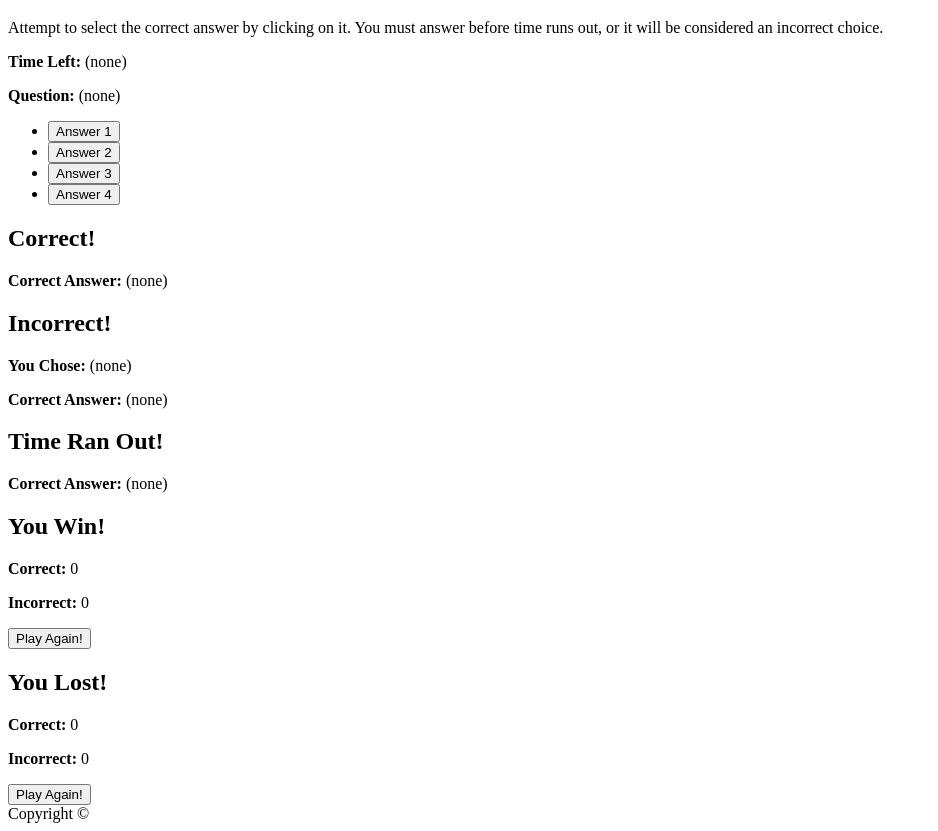
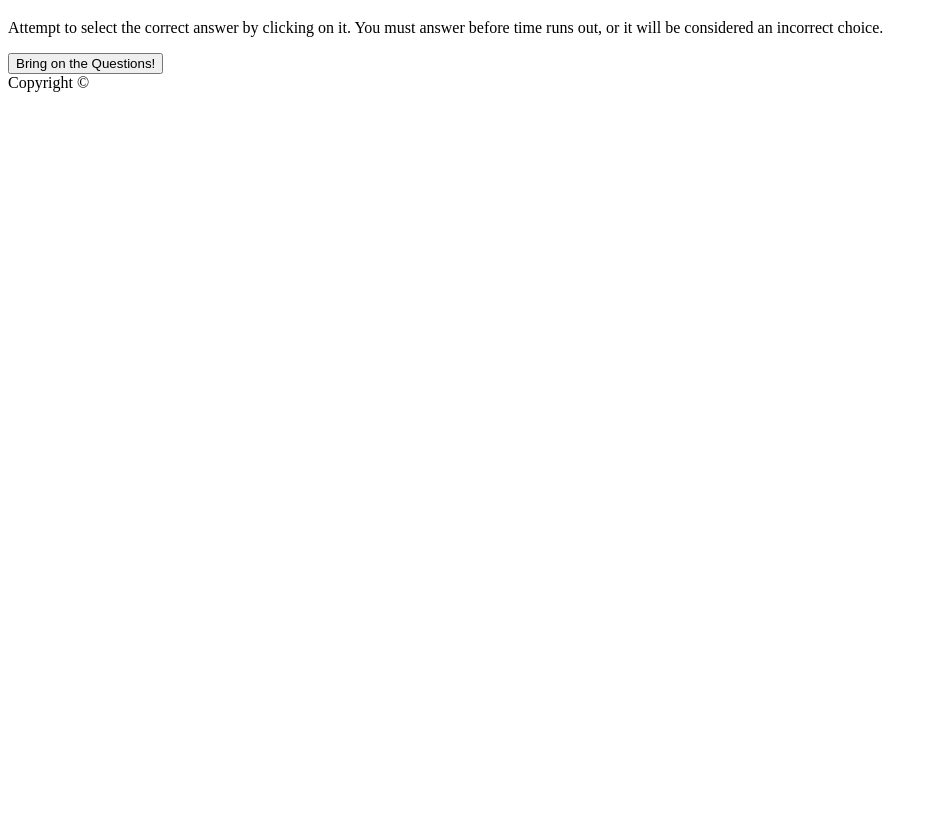
Before and after one commit to j-sea/TriviaGame, a plain HTML site: page index.html in a window 1280 px wide. Shown: the part 61-892 px from the top of the page, without its empty margins (0-938 px from the left). After the commit the page ends 800 px from the top, so only its background shows below. Drawn offline with nearby package versions, Linux system fonts and the light colour scheme.

Commit message:
Set up the engine methods and the game initializer. Added a start screen. Added a CSS class for hiding elements.

```diff
--- a/assets/css/style.css
+++ b/assets/css/style.css
@@ -0,0 +1,3 @@
+.hidden {
+    display: none;
+}
--- a/assets/scripts/game.js
+++ b/assets/scripts/game.js
@@ -1,10 +1,35 @@
+
+
+// Get references to all of our static HTML elements to save jQuery from selecting them each time
+const SCREEN = {
+    'start-screen': $('#start-screen'),
+    'game-screen': $('#game-screen'),
+    'correct-answer-screen': $('#correct-answer-screen'),
+    'incorrect-answer-screen': $('#incorrect-answer-screen'),
+    'time-ran-out-screen': $('#time-ran-out-screen'),
+    'win-summary-screen': $('#win-summary-screen'),
+    'lose-summary-screen': $('#lose-summary-screen'),
+}
 
 // Create an object to contain all of our game logic
 let game = {
 
     // Set up necessary variables to keep track of the game state
+    currentQuestions: [],
+    currentQuestionIndex: -1,
+    numberOfWins: 0,
+    numberOfLosses: 0,
+    timerIntervalID: undefined,
+    popupTimeoutID: undefined,
 
     // Initialize the Game (happens on page load)
+    initialize: function(){
+        console.log('initializing trivia game');
+
+        // Hide all of the sections except the start screen
+        $('section').addClass('hidden');
+        game.showScreen('start-screen');
+    },
 
     // Set up a new game
 
@@ -18,8 +43,70 @@ let game = {
 
     // Handle game completion
 
-    // Set up the different State Objects to switch between Game States
+    // Set up methods for hiding and showing screens
+    hideScreen: function(screenName){
+        console.log(`hiding screen: ${screenName}`);
+
+        SCREEN[screenName].addClass('hidden');
+    },
+    showScreen: function(screenName){
+        console.log(`showing screen: ${screenName}`);
+
+        SCREEN[screenName].removeClass('hidden');
+    },
+
+    // Set up the different variables and State Objects needed to switch between Game States
+    currentState: '',
+    nextState: '',
+    stateObjects: {
+
+        // This is the starting screen (shown when page loads)
+        'start-screen': {
+            unloadState: function(){
+
+                // Hide the start screen section
+                game.hideScreen('start-screen');
+            },
+            loadState: function(){
+
+                // Show the start screen section
+                game.showScreen('start-screen');
+            }
+        },
+    },
 
     // Set up the method to handle switching between Game States
+    switchState(newState) {
 
+        // Set the next state so individual states can plan accordingly
+        game.nextState = newState;
+
+        // If we have a state loaded already, unload it first
+        if (game.currentState !== '') {
+            console.log(`unloading '${game.currentState}' state`);
+
+            game.stateObjects[game.currentState].unloadState(); // If the currentState isn't empty, the state object must exist; so no error checking necessary
+        }
+
+        // Now load the new state as long as it exists
+        if (game.stateObjects.hasOwnProperty(newState)) {
+            console.log(`loading '${newState}' state`);
+
+            // Change the game state to our new state
+            game.currentState = newState;
+
+            // Load the new state
+            game.stateObjects[game.currentState].loadState();
+        }
+        else {
+            // Raise an exception if the current state doesn't exist since that probably means a typo in the state name occurred when calling the method
+            throw `The state '${newState}' does not exist!`;
+        }
+
+        // Clear the next state since there isn't one anymore
+        game.nextState = '';
+    }
 };
+
+// Initialize and the game
+game.initialize();
--- a/index.html
+++ b/index.html
@@ -15,6 +15,12 @@
         <p>Attempt to select the correct answer by clicking on it. You must answer before time runs out, or it will be considered an incorrect choice.</p>
     </header>
     <main>
+        <!-- Display Screen: Start -->
+        <section id="start-screen">
+            <!-- Display: Start Button -->
+            <button id="start-game-button">Bring on the Questions!</button>
+        </section>
+
         <!-- Display Screen: Game -->
         <section id="game-screen">
             <!-- Display: Time Left -->
@@ -37,8 +43,8 @@
             <p class="correct-answer"><b>Correct Answer:</b> <span>(none)</span></p>
         </section>
 
-        <!-- Display Screen: Wrong Answer Chosen -->
-        <section id="wrong-answer-screen">
+        <!-- Display Screen: Incorrect Answer Chosen -->
+        <section id="incorrect-answer-screen">
             <h2>Incorrect!</h2>
             <!-- Display: Incorrect Answer -->
             <p class="incorrect-answer"><b>You Chose:</b> <span>(none)</span></p>
@@ -79,6 +85,7 @@
         Copyright &copy;
     </footer>
 
+    <script src="https://ajax.googleapis.com/ajax/libs/jquery/3.4.1/jquery.min.js"></script>
     <script src="./assets/scripts/game.js"></script>
 </body>
 </html>
```
